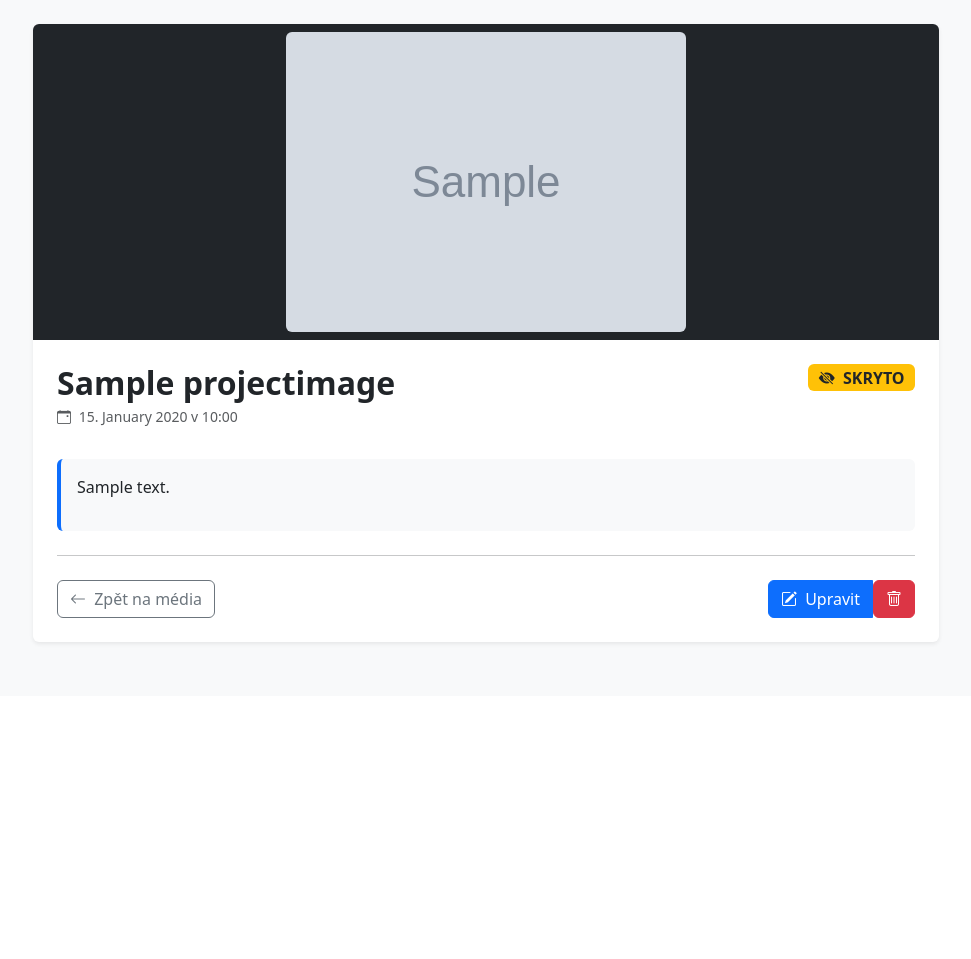
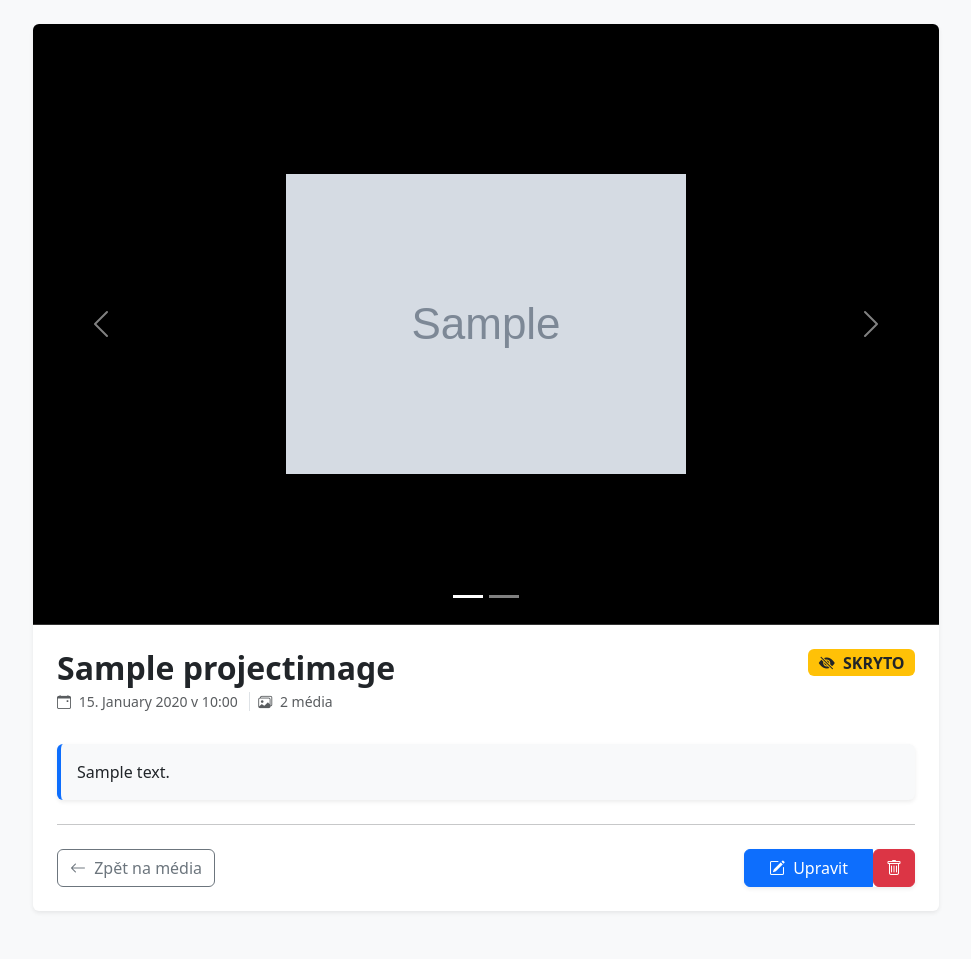
Before and after one commit to PetrSebik/online-shopping-list, a Django app: page /house-construction/media/1/ in a window 1280 px wide. Shown: the part 104-1063 px from the top of the page, without its empty margins (154-1125 px from the left). Before the commit the page ends 749 px from the top, so only its background shows below. Run offline with Django 4.2, Linux system fonts and the light colour scheme; a user stored in the database is signed in; tables that the repository leaves empty hold one stand-in row (values such as "Sample post"); grey boxes marked "Sample" are stand-in pictures.

Commit message:
feature(house-construction): added support for multiple media per item

```diff
--- a/apps/house_construction/models.py
+++ b/apps/house_construction/models.py
@@ -83,3 +83,15 @@ class ProjectImage(models.Model):
         self.thumbnail.save(
             f"thumb_{name}", ContentFile(thumb_io.getvalue()), save=False
         )
+
+class AdditionalImage(models.Model):
+    project_image = models.ForeignKey(
+        ProjectImage,
+        related_name="additional_images",
+        on_delete=models.CASCADE
+    )
+    image = models.ImageField(upload_to="gallery/extra/")
+    created_at = models.DateTimeField(auto_now_add=True)
+
+    def __str__(self):
+        return f"Extra pro {self.project_image.title}"
--- a/apps/house_construction/templates/media_detail.html
+++ b/apps/house_construction/templates/media_detail.html
@@ -1,14 +1,13 @@
 {% extends "base_housing.html" %}
 
-{% block title %}Media{% endblock %}
+{% block title %}{{ image.title }} - Média{% endblock %}
 
 {% block content %}
 
     <div class="container mb-5">
         <nav aria-label="breadcrumb" class="mb-4">
             <ol class="breadcrumb">
-                <li class="breadcrumb-item"><a href="{% url 'media_list' %}" class="text-decoration-none">Média</a>
-                </li>
+                <li class="breadcrumb-item"><a href="{% url 'media_list' %}" class="text-decoration-none">Média</a></li>
                 <li class="breadcrumb-item active" aria-current="page">{{ image.title }}</li>
             </ol>
         </nav>
@@ -17,11 +16,55 @@
             <div class="col-lg-10">
                 <div class="card shadow-sm border-0 overflow-hidden">
 
-                    <div class="bg-dark text-center py-2">
-                        <img src="{{ image.image.url }}"
-                             class="img-fluid rounded"
-                             alt="{{ image.title }}"
-                             style="max-height: 85vh; width: auto;">
+                    <div id="mediaCarousel" class="carousel slide bg-black" data-bs-ride="false"
+                         style="border-bottom: 1px solid #333;">
+
+                        {% if image.additional_images.exists %}
+                            <div class="carousel-indicators">
+                                <button type="button" data-bs-target="#mediaCarousel" data-bs-slide-to="0"
+                                        class="active" aria-current="true"></button>
+                                {% for extra in image.additional_images.all %}
+                                    <button type="button" data-bs-target="#mediaCarousel"
+                                            data-bs-slide-to="{{ forloop.counter }}"></button>
+                                {% endfor %}
+                            </div>
+                        {% endif %}
+
+                        <div class="carousel-inner" style="height: 600px; max-height: 80vh;">
+
+                            <div class="carousel-item active h-100">
+                                <div class="d-flex align-items-center justify-content-center h-100">
+                                    <img src="{{ image.image.url }}"
+                                         class="d-block mw-100 mh-100"
+                                         alt="{{ image.title }}"
+                                         style="object-fit: contain;">
+                                </div>
+                            </div>
+
+                            {% for extra in image.additional_images.all %}
+                                <div class="carousel-item h-100">
+                                    <div class="d-flex align-items-center justify-content-center h-100">
+                                        <img src="{{ extra.image.url }}"
+                                             class="d-block mw-100 mh-100"
+                                             alt="Další foto {{ forloop.counter }}"
+                                             style="object-fit: contain;">
+                                    </div>
+                                </div>
+                            {% endfor %}
+                        </div>
+
+                        {% if image.additional_images.exists %}
+                            <button class="carousel-control-prev" type="button" data-bs-target="#mediaCarousel"
+                                    data-bs-slide="prev">
+                                <span class="carousel-control-prev-icon" aria-hidden="true"></span>
+                                <span class="visually-hidden">Předchozí</span>
+                            </button>
+                            <button class="carousel-control-next" type="button" data-bs-target="#mediaCarousel"
+                                    data-bs-slide="next">
+                                <span class="carousel-control-next-icon" aria-hidden="true"></span>
+                                <span class="visually-hidden">Další</span>
+                            </button>
+                        {% endif %}
                     </div>
 
                     <div class="card-body p-4">
@@ -30,18 +73,23 @@
                                 <h2 class="fw-bold mb-1">{{ image.title }}</h2>
                                 <p class="text-muted small">
                                     <i class="bi bi-calendar-event me-1"></i> {{ image.created_at|date:"d. F Y v H:i" }}
+                                    {% if image.additional_images.exists %}
+                                        <span class="ms-2 border-start ps-2">
+                                            <i class="bi bi-images me-1"></i> {{ image.additional_images.count|add:1 }} média
+                                        </span>
+                                    {% endif %}
                                 </p>
                             </div>
                             {% if image.hide %}
                                 <span class="badge bg-warning text-dark fs-6">
-                                <i class="bi bi-eye-slash-fill me-1"></i> SKRYTO
-                            </span>
+                                    <i class="bi bi-eye-slash-fill me-1"></i> SKRYTO
+                                </span>
                             {% endif %}
                         </div>
 
                         {% if image.description %}
-                            <div class="description-box p-3 bg-light rounded border-start border-4 border-primary">
-                                <p class="mb-0 text-dark">{{ image.description|linebreaks }}</p>
+                            <div class="description-box p-3 bg-light rounded border-start border-4 border-primary shadow-sm mb-4">
+                                <p class="mb-0 text-dark" style="white-space: pre-line;">{{ image.description }}</p>
                             </div>
                         {% endif %}
 
@@ -53,8 +101,8 @@
                             </a>
 
                             {% if user.is_authenticated %}
-                                <div class="btn-group">
-                                    <a href="{% url 'media_edit' image.id %}" class="btn btn-primary">
+                                <div class="btn-group shadow-sm">
+                                    <a href="{% url 'media_edit' image.id %}" class="btn btn-primary px-4">
                                         <i class="bi bi-pencil-square me-1"></i> Upravit
                                     </a>
                                     <form method="post" action="{% url 'media_delete' image.id %}"
--- a/apps/house_construction/urls.py
+++ b/apps/house_construction/urls.py
@@ -10,6 +10,7 @@ from .views import (
     MediaUpdateView,
     MediaDetailView,
     MediaDeleteView,
+    AdditionalImageDeleteView
 )
 
 urlpatterns = [
@@ -29,4 +30,9 @@ urlpatterns = [
     path("media/<int:pk>/", MediaDetailView.as_view(), name="media_detail"),
     path("media/<int:pk>/edit/", MediaUpdateView.as_view(), name="media_edit"),
     path("media/<int:pk>/delete/", MediaDeleteView.as_view(), name="media_delete"),
+    path(
+        "media/extra/<int:pk>/delete/",
+        AdditionalImageDeleteView.as_view(),
+        name="delete_extra_image",
+    ),
 ]
--- a/apps/house_construction/views.py
+++ b/apps/house_construction/views.py
@@ -1,16 +1,17 @@
+from django.db import transaction
 from django.shortcuts import redirect
 from django.views.generic import ListView
 from django.contrib.auth.mixins import LoginRequiredMixin
 from django.views.generic.edit import DeleteView, UpdateView
-from django.urls import reverse_lazy
+from django.urls import reverse_lazy, reverse
 from django.views.generic import DetailView
 from django.http import Http404
-from .models import ProjectImage
+from .models import ProjectImage, AdditionalImage
 from django.core.files.base import ContentFile
 from io import BytesIO
 from PIL import Image
 
-from .forms import ConstructionQAForm, PriorityItemForm
+from .forms import ConstructionQAForm, PriorityItemForm, ProjectImageForm
 from .models import PriorityItem, ConstructionQA
 
 
@@ -110,23 +111,37 @@ class MediaListView(ListView):
         is_hidden = request.POST.get("hide") == "on"
 
         if image_file:
-            new_photo = ProjectImage(
-                title=title, description=description, image=image_file, hide=is_hidden
-            )
+            try:
+                with transaction.atomic():
+                    new_photo = ProjectImage(
+                        title=title,
+                        description=description,
+                        image=image_file,
+                        hide=is_hidden,
+                    )
 
-            img = Image.open(image_file)
-            img.thumbnail((400, 300))
+                    img = Image.open(image_file)
+                    original_format = img.format if img.format else "JPEG"
 
-            thumb_io = BytesIO()
-            format_ = img.format if img.format else "JPEG"
-            img.save(thumb_io, format=format_, quality=85)
+                    img.thumbnail((400, 300))
 
-            thumb_filename = f"thumb_{image_file.name}"
-            new_photo.thumbnail.save(
-                thumb_filename, ContentFile(thumb_io.getvalue()), save=False
-            )
+                    thumb_io = BytesIO()
+                    img.save(thumb_io, format=original_format, quality=85)
 
-            new_photo.save()
+                    thumb_filename = f"thumb_{image_file.name}"
+                    new_photo.thumbnail.save(
+                        thumb_filename, ContentFile(thumb_io.getvalue()), save=False
+                    )
+
+                    new_photo.save()
+
+                    extra_files = request.FILES.getlist("extra_images")
+                    for f in extra_files:
+                        AdditionalImage.objects.create(project_image=new_photo, image=f)
+
+            except Exception as e:
+                # You could add a message here for debugging on the Pi
+                print(f"Error saving gallery: {e}")
 
         return redirect("media_list")
 
@@ -145,28 +160,52 @@ class MediaDetailView(DetailView):
 
 class MediaUpdateView(LoginRequiredMixin, UpdateView):
     model = ProjectImage
-    fields = ["title", "description", "image", "hide"]
+    form_class = ProjectImageForm
     template_name = "media_edit.html"
-    success_url = reverse_lazy("media_list")
+
+    def get_success_url(self):
+        return reverse_lazy("media_detail", kwargs={"pk": self.object.pk})
 
     def form_valid(self, form):
         if "image" in form.changed_data:
             image_file = form.cleaned_data["image"]
             img = Image.open(image_file)
+
+            original_format = img.format if img.format else "JPEG"
             img.thumbnail((400, 300))
 
             thumb_io = BytesIO()
-            format = img.format if img.format else "JPEG"
-            img.save(thumb_io, format=format, quality=85)
+            img.save(thumb_io, format=original_format, quality=85)
 
             thumb_filename = f"thumb_{image_file.name}"
             self.object.thumbnail.save(
                 thumb_filename, ContentFile(thumb_io.getvalue()), save=False
             )
 
-        return super().form_valid(form)
+        response = super().form_valid(form)
+        extra_files = self.request.FILES.getlist("extra_images")
+
+        if extra_files:
+            from django.db import transaction
+
+            with transaction.atomic():
+                for f in extra_files:
+                    AdditionalImage.objects.create(project_image=self.object, image=f)
+
+        return response
 
 
 class MediaDeleteView(LoginRequiredMixin, DeleteView):
     model = ProjectImage
     success_url = reverse_lazy("media_list")
+
+
+class AdditionalImageDeleteView(LoginRequiredMixin, DeleteView):
+    model = AdditionalImage
+
+    def get_success_url(self):
+        project_id = self.object.project_image.id
+        return reverse("media_edit", kwargs={"pk": project_id})
+
+    def get(self, request, *args, **kwargs):
+        return self.post(request, *args, **kwargs)
```
Also changed, not shown: apps/house_construction/forms.py (+43 -1 lines), apps/house_construction/templates/media_edit.html (+32 -8 lines), apps/house_construction/templates/media_list.html (+6 -1 lines), apps/house_construction/migrations/0004_additionalimage.py (added).
